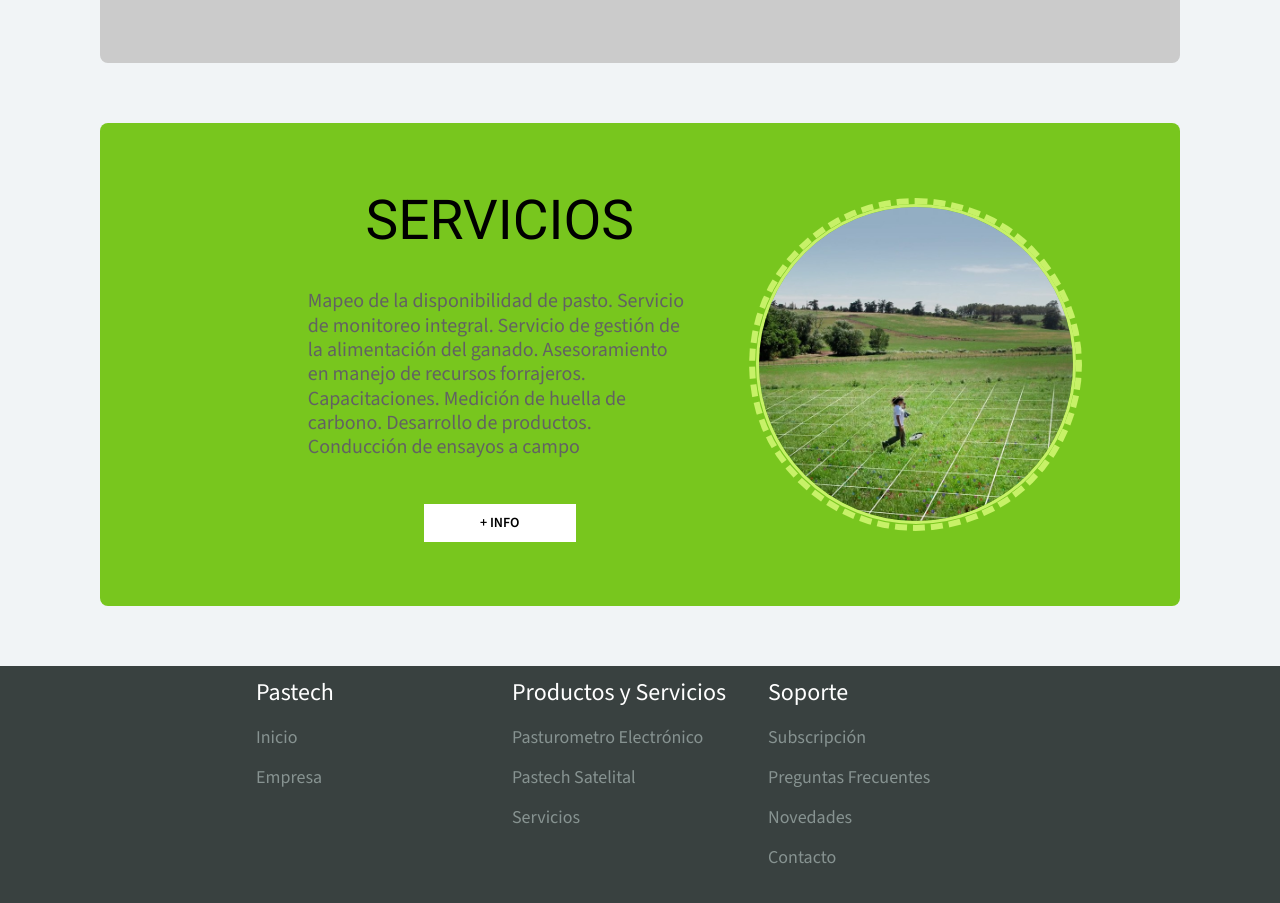
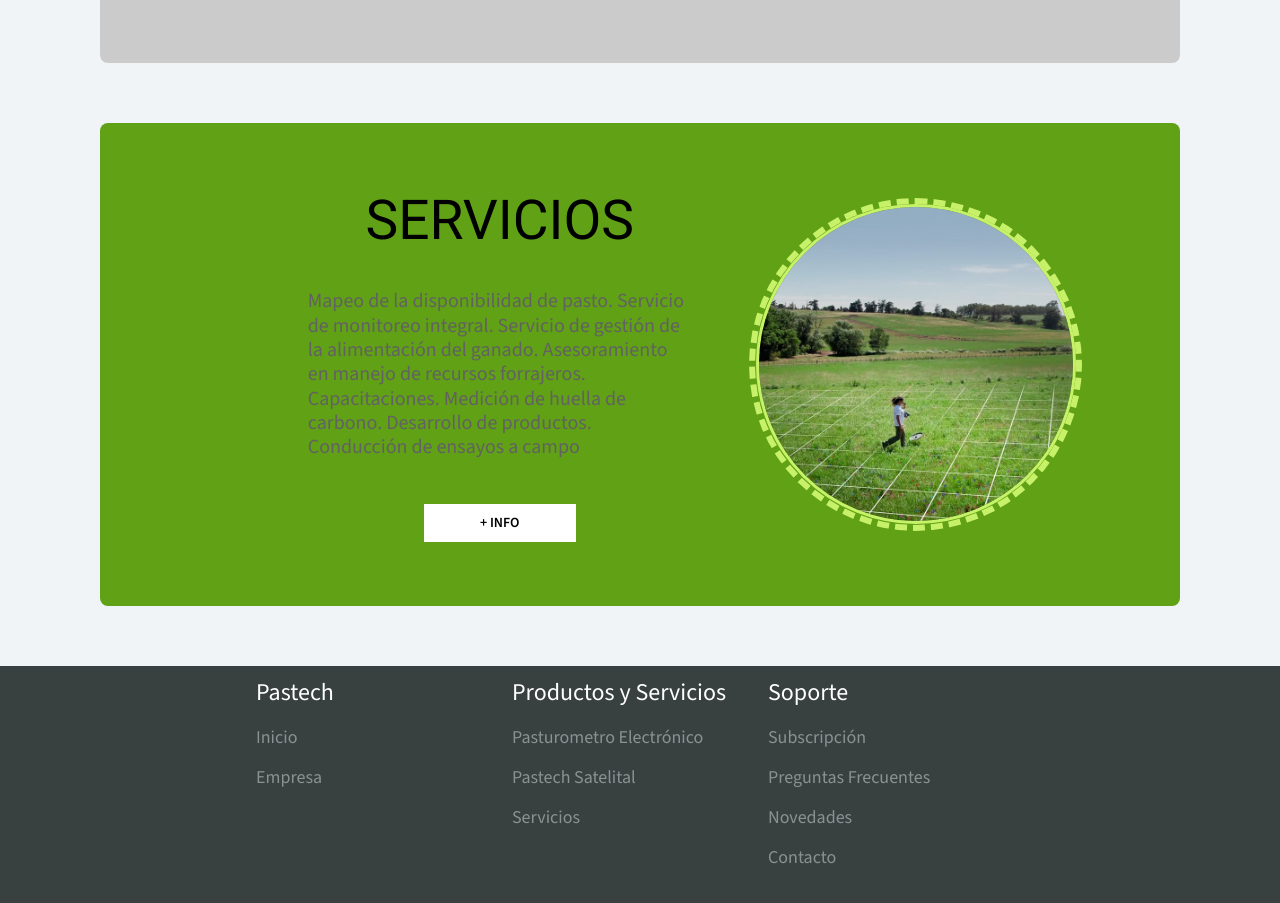
Before and after one commit to TomasMatarazzo/pastech-web, a React (Vite) app: page / in a window 1280 px wide. Shown: the part 2341-3244 px from the top of the page. Built offline with nearby package versions, Linux system fonts and the light colour scheme; a web font is replaced by a local one.

Commit message:
Update SectionCircular2.jsx

```diff
--- a/src/sections/SectionCircular2.jsx
+++ b/src/sections/SectionCircular2.jsx
@@ -7,7 +7,7 @@ const SectionCircular2 = ({nombre,imagen,descripcion,botonColor,bg = "white",lin
 
     const backgroudn = {
         "green": " bg-first-green",
-        "white":" bg-first-green"
+        "white":" bg-[#60a115]"
     }
 
     const text1 = {
@@ -24,7 +24,7 @@ const SectionCircular2 = ({nombre,imagen,descripcion,botonColor,bg = "white",lin
         <section className="flex relative max-md:flex-row rounded-[2%] ">
             <div className = {`font-extralight ${backgroudn[bg]} md:pl-[150px] max-md:flex-col-reverse max-md:items-center max-md:align-middle items-center h-full w-full max-md:w-full px-10 flex flex-row py-16 max-md:py-10 bg-[#02936e] rounded-lg justify-evenly`}>
                 <div className='w-[30vw]  flex flex-col justify-center items-center max-md:items-center max-md:text-center max-md:w-[300px]'>
-                    <h1 className={`${text1[bg]} py-2 font-[Roboto] font-normal text-[55px] leading-[50px] max-md:text-[32px] max-md:mt-2 max-lg:text-[45px] max-md:leading-8 `}>{nombre}</h1>
+                    <h1 className={`${text1[bg]} py-2 font-[Roboto] font-normal text-[55px] leading-[50px] max-md:text-[32px] max-md:mt max-lg:text-[45px] max-md:leading-8 `}>{nombre}</h1>
                     <p className = {` ${text2[bg]} py-9 font-normal text-xl`}>{descripcion}</p>
                     <a href = {link}><Button text = {"+ INFO"} color = {botonColor}></Button></a>
                 </div>
```
